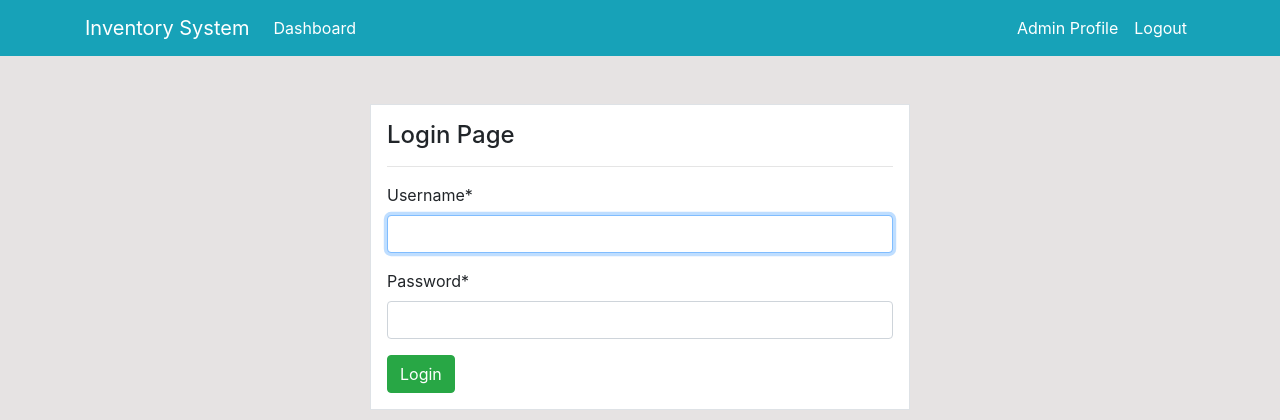
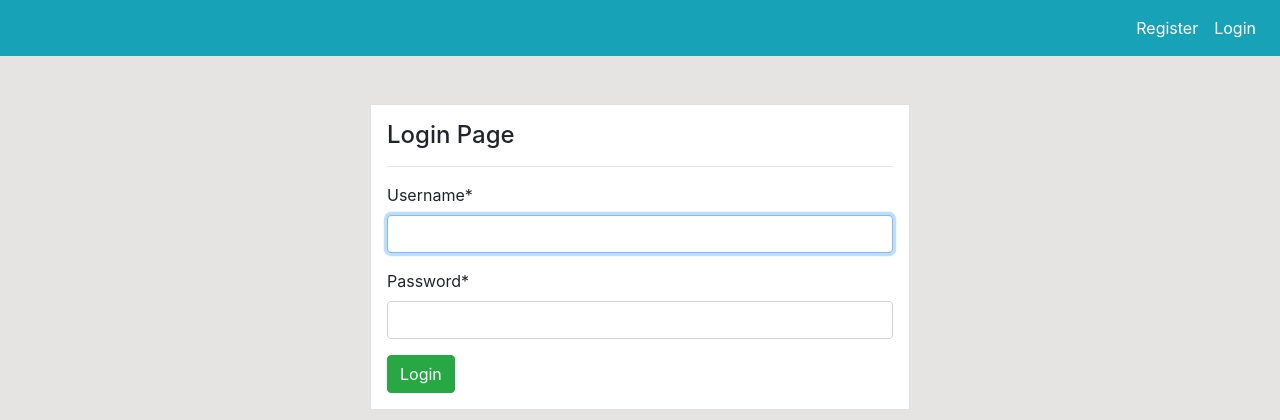
Before and after one commit to jamoore4579/Inventory_System, a Django app: page /login/ in a window 1280 px wide. Shown: the top 420 px of the page. Run offline with Django 4.2, Linux system fonts and the light colour scheme; parts of the project's set-up code (start-up, migrations or seed data) failed here and were passed over; some libraries are stand-ins or nearby versions.

Commit message:
setup nav with login and logout

```diff
--- a/inventory_system/inventory_system/settings.py
+++ b/inventory_system/inventory_system/settings.py
@@ -129,3 +129,5 @@ STATICFILES_DIRS = [
 STATIC_ROOT = (BASE_DIR/"assets/")
 
 LOGIN_REDIRECT_URL = 'dashboard-index'
+
+LOGIN_URL = 'user-login'
--- a/inventory_system/templates/partials/nav.html
+++ b/inventory_system/templates/partials/nav.html
@@ -1,5 +1,6 @@
 <!--Navbar-->
 <nav class="navbar navbar-expand-lg navbar-info bg-info">
+    {% if user.is_authenticated %}
     <div class="container">
         <a class="navbar-brand text-white" href="{% url 'dashboard-index' %}">Inventory System</a>
         <button class="navbar-toggler" type="button" data-toggle="collapse" data-target="#navbarSupportedContent"
@@ -20,10 +21,20 @@
                             class="sr-only">(current)</span></a>
                 </li>
                 <li class="nav-item">
-                    <a class="nav-link text-white" href="#">Logout</a>
+                    <a class="nav-link text-white" href="{% url 'user-logout' %}">Logout</a>
                 </li>
             </ul>
-
+            {% else %}
+            <ul class="navbar-nav ml-auto">
+                <li class="nav-item active">
+                    <a class="nav-link text-white" href="{% url 'user-register' %}">Register<span
+                            class="sr-only">(current)</span></a>
+                </li>
+                <li class="nav-item">
+                    <a class="nav-link text-white" href="{% url 'user-login' %}">Login</a>
+                </li>
+            </ul>
+            {% endif %}
         </div>
     </div>
 </nav>
```
Also changed, not shown: inventory_system/db.sqlite3.
